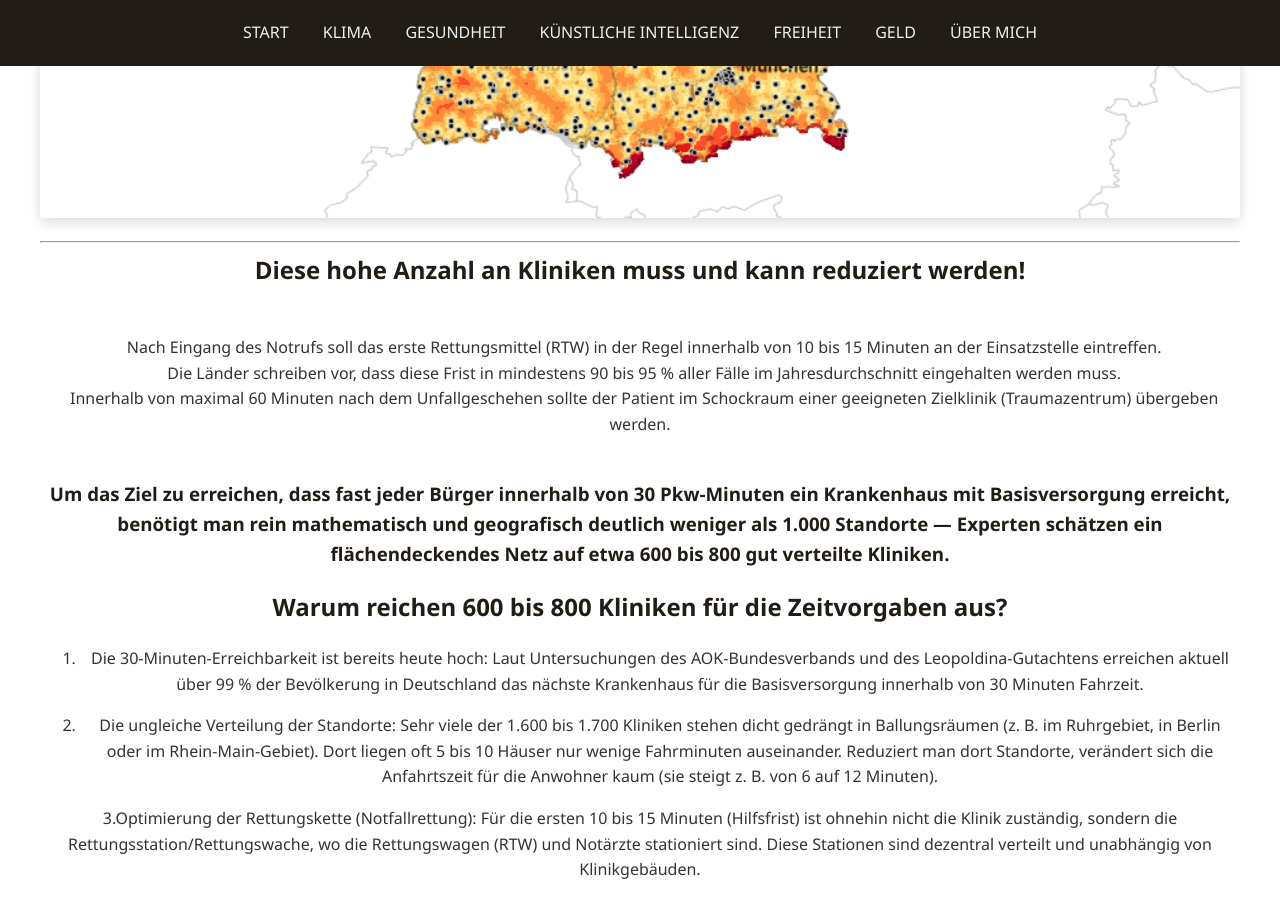
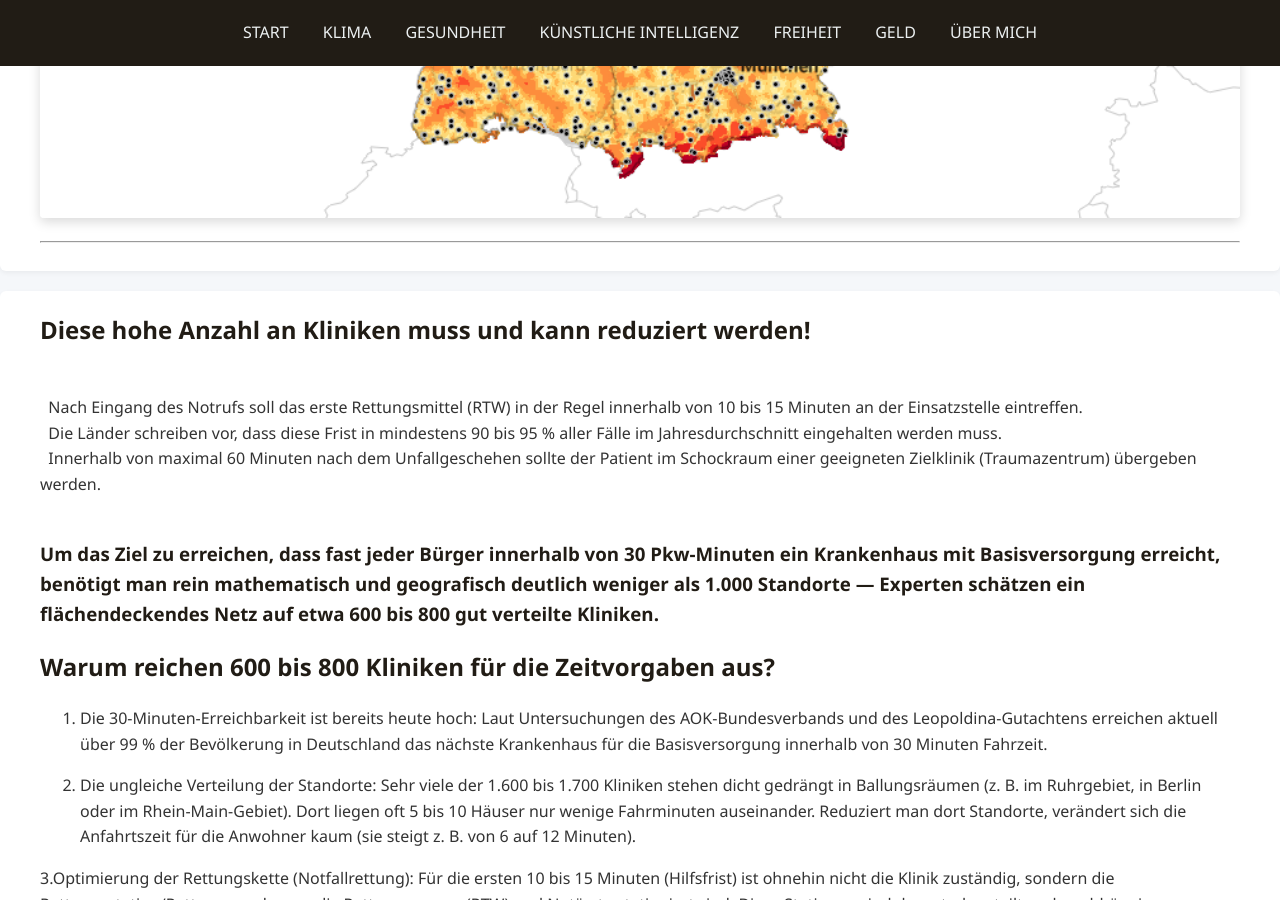
Before and after one commit to TheGermanTruth/TheGermanTruth, a Jekyll site: the page built from gesundheit.md, in a window 1280 px wide and 900 px high, scrolled down 4929 px. Built offline with Jekyll 4.4.1, drawn with Linux system fonts in a browser that asks for light colours.

Commit message:
Update gesundheit.md

```diff
--- a/gesundheit.md
+++ b/gesundheit.md
@@ -183,6 +183,10 @@ Die Komplikations- und Sterberaten sind in Kliniken mit geringen Fallzahlen deut
 
 ---
 
+</div>
+
+<div class="section one-column" markdown="1">
+
 ## Diese hohe Anzahl an Kliniken muss und kann reduziert werden!
 <br>&nbsp;
 Nach Eingang des Notrufs soll das erste Rettungsmittel (RTW) in der Regel innerhalb von 10 bis 15 Minuten an der Einsatzstelle eintreffen.<br>&nbsp;
```
